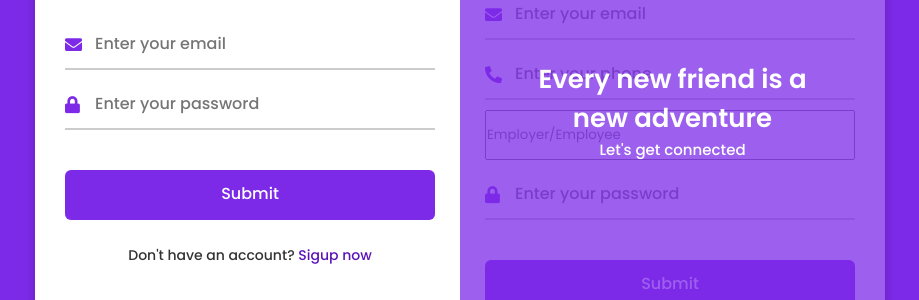
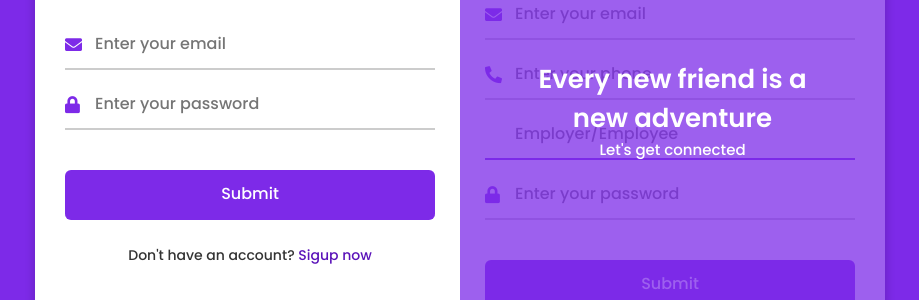
Before and after one commit to arnavjune2/job-seeker, a Flask app: page /signup in a window 1280 px wide. Shown: the part 290-590 px from the top of the page, without its empty margins (180-1099 px from the left). Run offline with Flask 2, Linux system fonts and the light colour scheme.

Commit message:
11:13 submit

```diff
--- a/templates/sign_up.html
+++ b/templates/sign_up.html
@@ -290,7 +290,7 @@ body{
                 <i class="fas fa-phone-alt"></i>
                 <input type="text" name="phone" placeholder="Enter your phone" required>
               </div>
-          <div class="input-box>
+          <div class="input-box">
                     <i class="fas fa-user-tie"></i>
                   <input list="datalist" id="typedropdownX" class="input-box"  placeholder= "Employer/Employee" />
 
```
